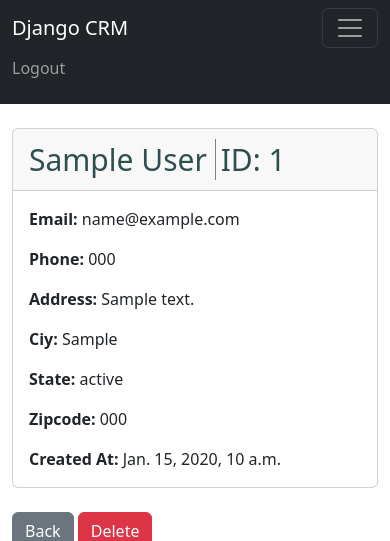
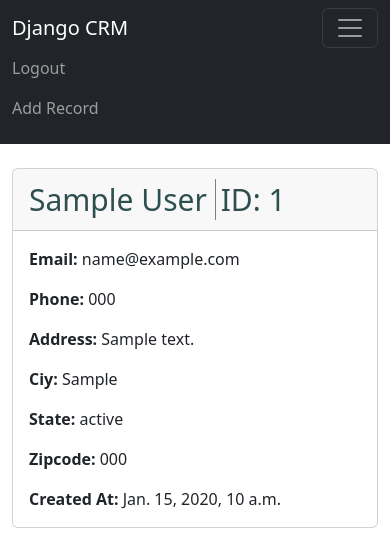
Before and after one commit to Mirrovex/django_crm, a Django app: page /record/1/ in a window 390 px wide, after a click that opens the changed part. Shown: the top 541 px of the page. Run offline with Django 5.2, Linux system fonts and the light colour scheme; a user stored in the database is signed in; tables that the repository leaves empty hold one stand-in row (values such as "Sample post").

Commit message:
add record

```diff
--- a/website/templates/navbar.html
+++ b/website/templates/navbar.html
@@ -1,7 +1,8 @@
 <nav class="navbar navbar-expand-lg navbar-dark bg-dark">
   <div class="container-fluid">
     <a class="navbar-brand" href="{% url 'home' %}">Django CRM</a>
-      <button class="navbar-toggler" type="button" data-bs-toggle="collapse" data-bs-target="#navbarSupportedContent" aria-controls="navbarSupportedContent" aria-expanded="false" aria-label="Toggle navigation">
+    <button class="navbar-toggler" type="button" data-bs-toggle="collapse" data-bs-target="#navbarSupportedContent"
+      aria-controls="navbarSupportedContent" aria-expanded="false" aria-label="Toggle navigation">
       <span class="navbar-toggler-icon"></span>
     </button>
     <div class="collapse navbar-collapse" id="navbarSupportedContent">
@@ -9,6 +10,9 @@
         {% if user.is_authenticated %}
           <li class="nav-item">
             <a class="nav-link" href="{% url 'logout' %}">Logout</a>
+          </li>
+          <li class="nav-item">
+            <a class="nav-link" href="{% url 'add' %}">Add Record</a>
           </li>
         {% else %}
           <li class="nav-item">
--- a/website/templates/register.html
+++ b/website/templates/register.html
@@ -1,7 +1,7 @@
 {% extends 'base.html' %}
 {% block content %}
 
-<div class="col-md-6 offset-md-3"></div>
+<div class="col-md-6 offset-md-3">
     <h1>Register</h1>
     <br>
     <form method="POST" action="{% url 'register' %}">
--- a/website/urls.py
+++ b/website/urls.py
@@ -8,4 +8,5 @@
     path('register/', register_user, name='register'),
     path('record/<int:id>/', customer_record, name='record'),
     path('delete/<int:id>/', delete_record, name='delete'),
+    path('add/', add_record, name='add'),
 ]
--- a/website/views.py
+++ b/website/views.py
@@ -2,7 +2,7 @@
 from django.contrib.auth import authenticate, login, logout
 from django.contrib import messages
 
-from .forms import SignupForm
+from .forms import SignupForm, AddRecordForm
 from .models import Record
 
 
@@ -68,3 +68,17 @@
     else:
         messages.error(request, "You must be logged in to view this page")
         return redirect('home')
+
+
+def add_record(request):
+    form = AddRecordForm(request.POST or None)
+    if request.user.is_authenticated:
+        if request.method == "POST":
+            if form.is_valid():
+                record = form.save()
+                messages.success(request, "Record added")
+                return redirect('home')
+        return render(request, 'add_record.html', {'form': form})
+    else:
+        messages.error(request, "You must be logged in to view this page")
+        return redirect('home')
```
Also changed, not shown: website/forms.py (+19 -0 lines), website/templates/add_record.html (added, +19 -0 lines). Lines whose indentation alone changed are shown as unchanged.
